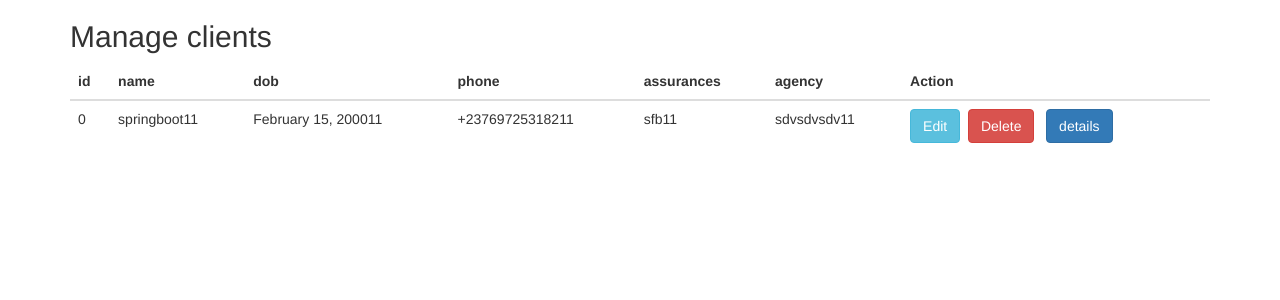
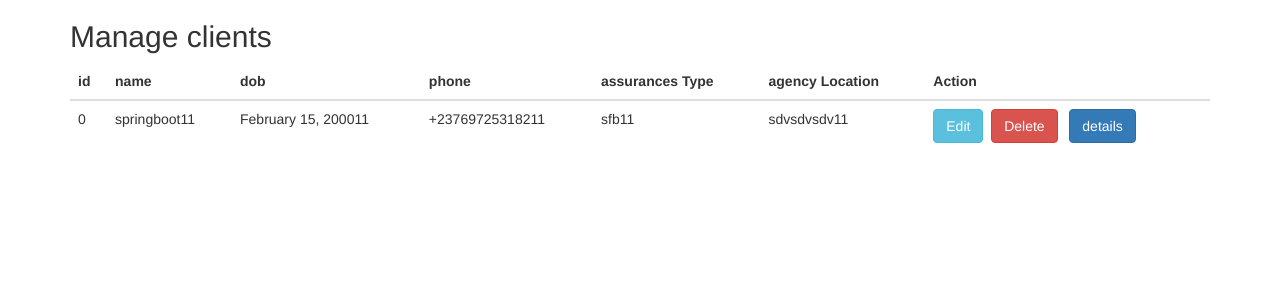
Before and after one commit to Becquerel5/AfritechTestProject, a PHP site: page /view/view.php in a window 1280 px wide. Shown: the top 300 px of the page. Run offline with PHP 8.4, Linux system fonts and the light colour scheme; data comes from the database, SQL or seed files in the repository.

Commit message:
6 commit

```diff
--- a/Doc-INTIA/Developpement/view/view.php
+++ b/Doc-INTIA/Developpement/view/view.php
@@ -38,8 +38,8 @@ $result = mysqli_query($conn, $query);
 					<th>name</th>
 					<th>dob</th>
 					<th>phone</th>
-					<th>assurances</th>
-					<th>agency</th>
+					<th>assurances Type</th>
+					<th>agency Location</th>
 					<th>Action</th>
 				</tr>
 			</thead>
```
